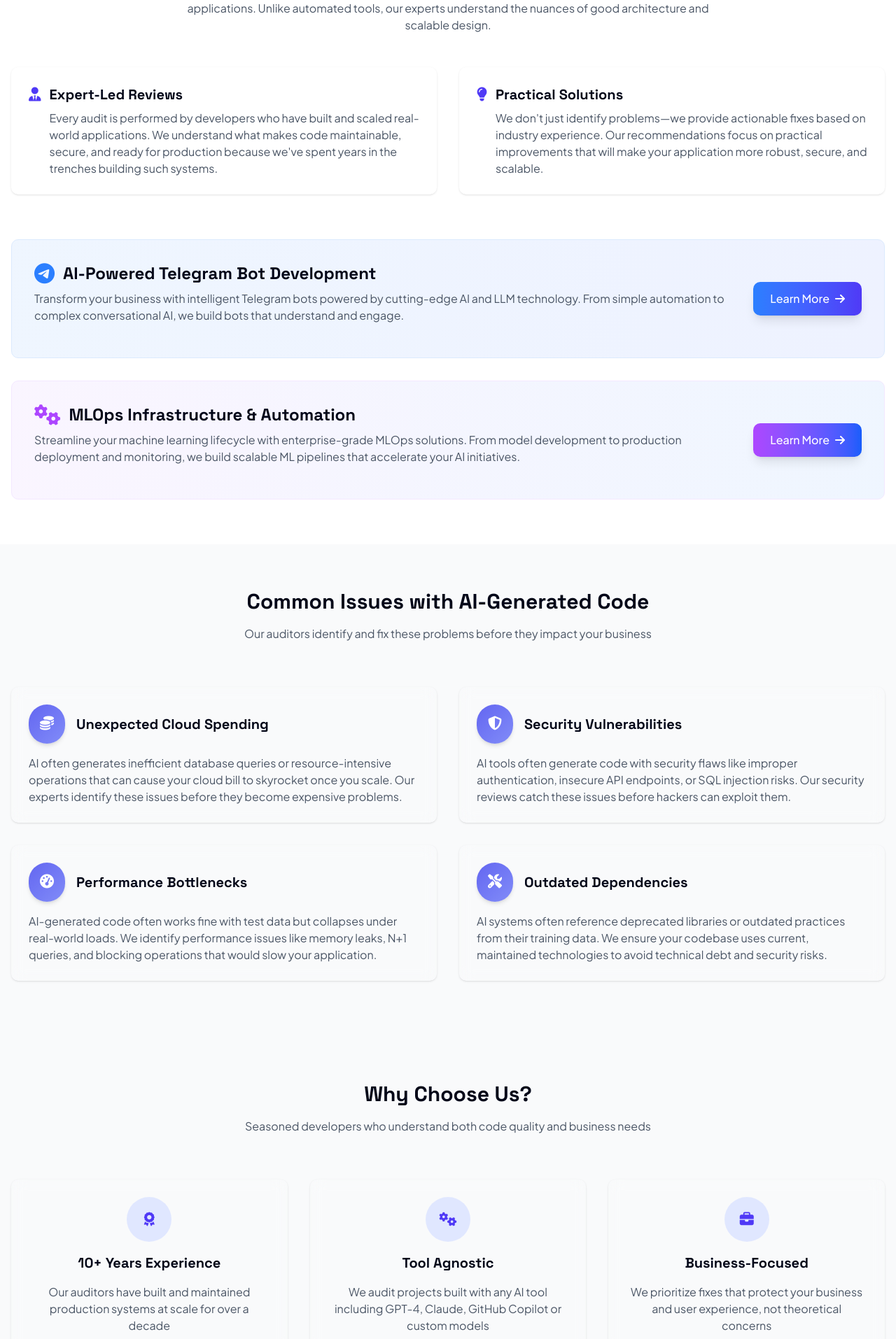
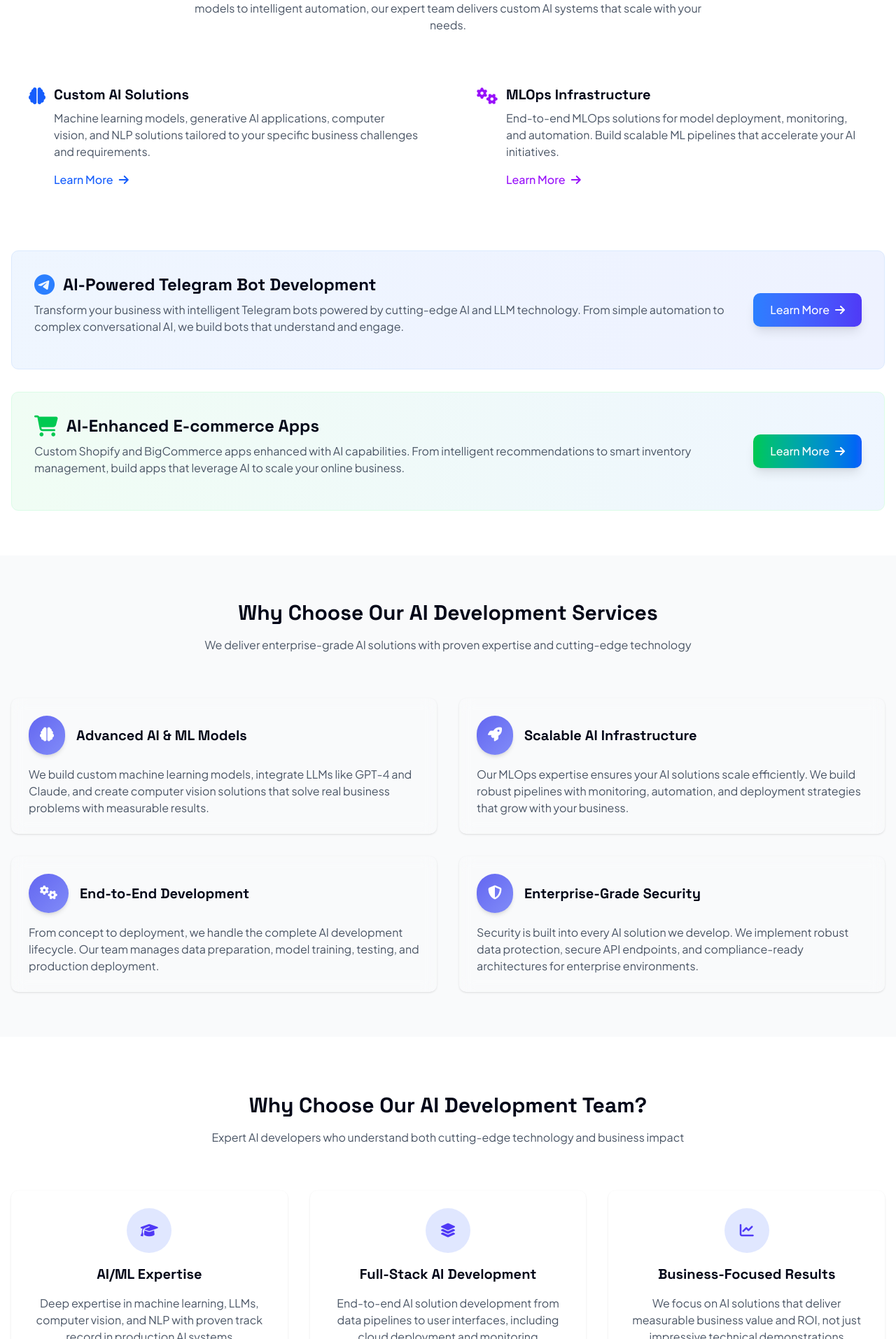
Before and after one commit to skyfortress/blog, a Next.js app: page / in a window 1280 px wide. Shown: the part 826-2740 px from the top of the page at 70% size. Built offline with nearby package versions, Linux system fonts and the light colour scheme.

Commit message:
Revamp homepage content and structure to emphasize AI development services and enhance user engagement

```diff
--- a/src/app/page.tsx
+++ b/src/app/page.tsx
@@ -15,19 +15,19 @@ export default function Home() {
         </div>
         <div className="max-w-4xl mx-auto relative z-10 text-center">
           <h1 className="text-5xl md:text-7xl font-bold text-white mb-8 leading-tight hero-title">
-            Don&apos;t Let AI Mistakes{' '}
+            Transform Your Business{' '}
             <span className="text-transparent bg-clip-text bg-gradient-to-r from-indigo-400 to-blue-400">
-              Cost You
+              With AI
             </span>
           </h1>
           <p className="text-lg md:text-xl text-gray-300 mb-12 leading-relaxed max-w-2xl mx-auto hero-description">
-            A single security breach or performance issue can cost far more than an expert review. Get peace of mind knowing your AI-generated project is ready for the real world.
+            From custom AI solutions to intelligent automation, we build cutting-edge AI systems that scale your business and unlock unprecedented growth opportunities.
           </p>
           <a
             href="#contact"
             className="inline-flex items-center px-10 py-5 rounded-lg text-white font-medium accent-gradient shadow-lg shadow-indigo-500/25 hover:shadow-xl hover:shadow-indigo-500/30 transition-all duration-300 hero-cta"
           >
-            Get a Free Audit - Limited Slots
+            Start Your AI Journey
             <i className="fas fa-arrow-right ml-3"></i>
           </a>
         </div>
@@ -36,37 +36,52 @@ export default function Home() {
       {/* Services Section */}
       <section id="services" className="py-16 bg-white">
         <div className="max-w-7xl mx-auto px-4">
-          <h2 className="text-3xl font-bold text-center mb-6">Human Expertise Behind Every Audit</h2>
+          <h2 className="text-3xl font-bold text-center mb-6">AI Development Services</h2>
           <p className="text-gray-600 text-center mb-12 max-w-3xl mx-auto">
-            Our audit team consists of senior developers with 10+ years of experience building production applications. Unlike automated tools, our experts understand the nuances of good architecture and scalable design.
+            We specialize in building cutting-edge AI solutions that transform businesses. From machine learning models to intelligent automation, our expert team delivers custom AI systems that scale with your needs.
           </p>
-          <div className="grid md:grid-cols-2 gap-8">
-            <div className="p-6 bg-gray-50 rounded-lg shadow-sm card-hover">
+
+          {/* Main Services Grid */}
+          <div className="grid md:grid-cols-2 gap-8 mb-16">
+            <div className="p-6 bg-gradient-to-br from-blue-50 to-indigo-50 rounded-lg border border-blue-100 card-hover">
               <div className="flex items-start">
-                <i className="fas fa-user-tie text-indigo-600 mt-1 mr-3 text-xl"></i>
+                <i className="fas fa-brain text-blue-600 mt-1 mr-3 text-2xl"></i>
                 <div>
-                  <h3 className="font-semibold text-xl mb-2">Expert-Led Reviews</h3>
-                  <p className="text-gray-600">
-                    Every audit is performed by developers who have built and scaled real-world applications. We understand what makes code maintainable, secure, and ready for production because we&apos;ve spent years in the trenches building such systems.
+                  <h3 className="font-semibold text-xl mb-2">Custom AI Solutions</h3>
+                  <p className="text-gray-600 mb-4">
+                    Machine learning models, generative AI applications, computer vision, and NLP solutions tailored to your specific business challenges and requirements.
                   </p>
+                  <a
+                    href="/custom-ai-services"
+                    className="inline-flex items-center text-blue-600 font-medium hover:text-blue-700 transition-colors"
+                  >
+                    Learn More <i className="fas fa-arrow-right ml-2"></i>
+                  </a>
                 </div>
               </div>
             </div>
-            <div className="p-6 bg-gray-50 rounded-lg shadow-sm card-hover">
+
+            <div className="p-6 bg-gradient-to-br from-purple-50 to-blue-50 rounded-lg border border-purple-100 card-hover">
               <div className="flex items-start">
-                <i className="fas fa-lightbulb text-indigo-600 mt-1 mr-3 text-xl"></i>
+                <i className="fas fa-cogs text-purple-600 mt-1 mr-3 text-2xl"></i>
                 <div>
-                  <h3 className="font-semibold text-xl mb-2">Practical Solutions</h3>
-                  <p className="text-gray-600">
-                    We don&apos;t just identify problems—we provide actionable fixes based on industry experience. Our recommendations focus on practical improvements that will make your application more robust, secure, and scalable.
+                  <h3 className="font-semibold text-xl mb-2">MLOps Infrastructure</h3>
+                  <p className="text-gray-600 mb-4">
+                    End-to-end MLOps solutions for model deployment, monitoring, and automation. Build scalable ML pipelines that accelerate your AI initiatives.
                   </p>
+                  <a
+                    href="/mlops-services"
+                    className="inline-flex items-center text-purple-600 font-medium hover:text-purple-700 transition-colors"
+                  >
+                    Learn More <i className="fas fa-arrow-right ml-2"></i>
+                  </a>
                 </div>
               </div>
             </div>
           </div>
 
           {/* Telegram Bots Service Highlight */}
-          <div className="mt-16 p-8 bg-gradient-to-r from-blue-50 to-indigo-50 rounded-lg border border-blue-100">
+          <div className="mt-8 p-8 bg-gradient-to-r from-blue-50 to-indigo-50 rounded-lg border border-blue-100">
             <div className="flex items-center justify-between flex-wrap gap-6">
               <div className="flex-1">
                 <h3 className="text-2xl font-bold mb-2 flex items-center">
@@ -89,22 +104,22 @@ export default function Home() {
             </div>
           </div>
 
-          {/* MLOps Services Highlight */}
-          <div className="mt-8 p-8 bg-gradient-to-r from-purple-50 to-blue-50 rounded-lg border border-purple-100">
+          {/* E-commerce Apps Service Highlight */}
+          <div className="mt-8 p-8 bg-gradient-to-r from-green-50 to-blue-50 rounded-lg border border-green-100">
             <div className="flex items-center justify-between flex-wrap gap-6">
               <div className="flex-1">
                 <h3 className="text-2xl font-bold mb-2 flex items-center">
-                  <i className="fas fa-cogs text-purple-500 mr-3 text-3xl"></i>
-                  MLOps Infrastructure & Automation
+                  <i className="fas fa-shopping-cart text-green-500 mr-3 text-3xl"></i>
+                  AI-Enhanced E-commerce Apps
                 </h3>
                 <p className="text-gray-600 mb-4">
-                  Streamline your machine learning lifecycle with enterprise-grade MLOps solutions. From model development to production deployment and monitoring, we build scalable ML pipelines that accelerate your AI initiatives.
+                  Custom Shopify and BigCommerce apps enhanced with AI capabilities. From intelligent recommendations to smart inventory management, build apps that leverage AI to scale your online business.
                 </p>
               </div>
               <div className="flex-shrink-0">
                 <a
-                  href="/mlops-services"
-                  className="inline-flex items-center px-6 py-3 rounded-lg text-white font-medium bg-gradient-to-r from-purple-500 to-blue-600 hover:from-purple-600 hover:to-blue-700 transition-all duration-300 shadow-lg"
+                  href="/ecommerce-apps"
+                  className="inline-flex items-center px-6 py-3 rounded-lg text-white font-medium bg-gradient-to-r from-green-500 to-blue-600 hover:from-green-600 hover:to-blue-700 transition-all duration-300 shadow-lg"
                 >
                   Learn More
                   <i className="fas fa-arrow-right ml-2"></i>
@@ -115,24 +130,48 @@ export default function Home() {
         </div>
       </section>
 
-      {/* Common Issues Section */}
+      {/* AI Capabilities Section */}
       <section className="py-16 bg-gray-50">
         <div className="max-w-7xl mx-auto px-4">
-          <h2 className="text-3xl font-bold text-center mb-4">Common Issues with AI-Generated Code</h2>
+          <h2 className="text-3xl font-bold text-center mb-4">Why Choose Our AI Development Services</h2>
           <p className="text-center text-gray-600 mb-16 max-w-3xl mx-auto">
-            Our auditors identify and fix these problems before they impact your business
+            We deliver enterprise-grade AI solutions with proven expertise and cutting-edge technology
           </p>
 
           <div className="grid md:grid-cols-2 gap-8">
             <div className="bg-white p-6 rounded-lg shadow-sm hover:shadow-md transition service-card">
               <div className="flex items-center mb-4">
                 <div className="p-4 rounded-full mr-4 shadow-md" style={{background: 'linear-gradient(135deg, #6366F1 0%, #818CF8 100%)'}}>
-                  <i className="fas fa-coins text-white text-xl"></i>
+                  <i className="fas fa-brain text-white text-xl"></i>
                 </div>
-                <h3 className="text-xl font-semibold">Unexpected Cloud Spending</h3>
+                <h3 className="text-xl font-semibold">Advanced AI & ML Models</h3>
               </div>
               <p className="text-gray-600">
-                AI often generates inefficient database queries or resource-intensive operations that can cause your cloud bill to skyrocket once you scale. Our experts identify these issues before they become expensive problems.
+                We build custom machine learning models, integrate LLMs like GPT-4 and Claude, and create computer vision solutions that solve real business problems with measurable results.
+              </p>
+            </div>
+
+            <div className="bg-white p-6 rounded-lg shadow-sm hover:shadow-md transition service-card">
+              <div className="flex items-center mb-4">
+                <div className="p-4 rounded-full mr-4 shadow-md" style={{background: 'linear-gradient(135deg, #6366F1 0%, #818CF8 100%)'}}>
+                  <i className="fas fa-rocket text-white text-xl"></i>
+                </div>
+                <h3 className="text-xl font-semibold">Scalable AI Infrastructure</h3>
+              </div>
+              <p className="text-gray-600">
+                Our MLOps expertise ensures your AI solutions scale efficiently. We build robust pipelines with monitoring, automation, and deployment strategies that grow with your business.
+              </p>
+            </div>
+
+            <div className="bg-white p-6 rounded-lg shadow-sm hover:shadow-md transition service-card">
+              <div className="flex items-center mb-4">
+                <div className="p-4 rounded-full mr-4 shadow-md" style={{background: 'linear-gradient(135deg, #6366F1 0%, #818CF8 100%)'}}>
+                  <i className="fas fa-cogs text-white text-xl"></i>
+                </div>
+                <h3 className="text-xl font-semibold">End-to-End Development</h3>
+              </div>
+              <p className="text-gray-600">
+                From concept to deployment, we handle the complete AI development lifecycle. Our team manages data preparation, model training, testing, and production deployment.
               </p>
             </div>
 
@@ -141,34 +180,10 @@ export default function Home() {
                 <div className="p-4 rounded-full mr-4 shadow-md" style={{background: 'linear-gradient(135deg, #6366F1 0%, #818CF8 100%)'}}>
                   <i className="fas fa-shield-alt text-white text-xl"></i>
                 </div>
-                <h3 className="text-xl font-semibold">Security Vulnerabilities</h3>
+                <h3 className="text-xl font-semibold">Enterprise-Grade Security</h3>
               </div>
               <p className="text-gray-600">
-                AI tools often generate code with security flaws like improper authentication, insecure API endpoints, or SQL injection risks. Our security reviews catch these issues before hackers can exploit them.
-              </p>
-            </div>
-
-            <div className="bg-white p-6 rounded-lg shadow-sm hover:shadow-md transition service-card">
-              <div className="flex items-center mb-4">
-                <div className="p-4 rounded-full mr-4 shadow-md" style={{background: 'linear-gradient(135deg, #6366F1 0%, #818CF8 100%)'}}>
-                  <i className="fas fa-tachometer-alt text-white text-xl"></i>
-                </div>
-                <h3 className="text-xl font-semibold">Performance Bottlenecks</h3>
-              </div>
-              <p className="text-gray-600">
-                AI-generated code often works fine with test data but collapses under real-world loads. We identify performance issues like memory leaks, N+1 queries, and blocking operations that would slow your application.
-              </p>
-            </div>
-
-            <div className="bg-white p-6 rounded-lg shadow-sm hover:shadow-md transition service-card">
-              <div className="flex items-center mb-4">
-                <div className="p-4 rounded-full mr-4 shadow-md" style={{background: 'linear-gradient(135deg, #6366F1 0%, #818CF8 100%)'}}>
-                  <i className="fas fa-tools text-white text-xl"></i>
-                </div>
-                <h3 className="text-xl font-semibold">Outdated Dependencies</h3>
-              </div>
-              <p className="text-gray-600">
-                AI systems often reference deprecated libraries or outdated practices from their training data. We ensure your codebase uses current, maintained technologies to avoid technical debt and security risks.
+                Security is built into every AI solution we develop. We implement robust data protection, secure API endpoints, and compliance-ready architectures for enterprise environments.
               </p>
             </div>
           </div>
@@ -176,38 +191,38 @@ export default function Home() {
       </section>
 
       {/* Why Choose Us Section */}
-      <section id="why-us" className="py-20 bg-gray-50">
+      <section id="why-us" className="py-20 bg-white">
         <div className="max-w-7xl mx-auto px-4">
-          <h2 className="text-3xl font-bold text-center mb-4">Why Choose Us?</h2>
+          <h2 className="text-3xl font-bold text-center mb-4">Why Choose Our AI Development Team?</h2>
           <p className="text-center text-gray-600 mb-16 max-w-3xl mx-auto">
-            Seasoned developers who understand both code quality and business needs
+            Expert AI developers who understand both cutting-edge technology and business impact
           </p>
           <div className="grid md:grid-cols-3 gap-8">
-            <div className="text-center p-6 bg-white rounded-lg shadow-sm card-hover">
+            <div className="text-center p-6 bg-gray-50 rounded-lg shadow-sm card-hover">
               <div className="mx-auto bg-indigo-100 w-16 h-16 rounded-full flex items-center justify-center mb-4">
-                <i className="fas fa-award text-indigo-600 text-xl"></i>
+                <i className="fas fa-graduation-cap text-indigo-600 text-xl"></i>
               </div>
-              <h3 className="text-xl font-semibold mb-4">10+ Years Experience</h3>
+              <h3 className="text-xl font-semibold mb-4">AI/ML Expertise</h3>
               <p className="text-gray-600">
-                Our auditors have built and maintained production systems at scale for over a decade
+                Deep expertise in machine learning, LLMs, computer vision, and NLP with proven track record in production AI systems
               </p>
             </div>
-            <div className="text-center p-6 bg-white rounded-lg shadow-sm card-hover">
+            <div className="text-center p-6 bg-gray-50 rounded-lg shadow-sm card-hover">
               <div className="mx-auto bg-indigo-100 w-16 h-16 rounded-full flex items-center justify-center mb-4">
-                <i className="fas fa-cogs text-indigo-600 text-xl"></i>
+                <i className="fas fa-layer-group text-indigo-600 text-xl"></i>
               </div>
-              <h3 className="text-xl font-semibold mb-4">Tool Agnostic</h3>
+              <h3 className="text-xl font-semibold mb-4">Full-Stack AI Development</h3>
               <p className="text-gray-600">
-                We audit projects built with any AI tool including GPT-4, Claude, GitHub Copilot or custom models
+                End-to-end AI solution development from data pipelines to user interfaces, including cloud deployment and monitoring
               </p>
             </div>
-            <div className="text-center p-6 bg-white rounded-lg shadow-sm card-hover">
+            <div className="text-center p-6 bg-gray-50 rounded-lg shadow-sm card-hover">
               <div className="mx-auto bg-indigo-100 w-16 h-16 rounded-full flex items-center justify-center mb-4">
-                <i className="fas fa-briefcase text-indigo-600 text-xl"></i>
+                <i className="fas fa-chart-line text-indigo-600 text-xl"></i>
               </div>
-              <h3 className="text-xl font-semibold mb-4">Business-Focused</h3>
+              <h3 className="text-xl font-semibold mb-4">Business-Focused Results</h3>
               <p className="text-gray-600">
-                We prioritize fixes that protect your business and user experience, not theoretical concerns
+                We focus on AI solutions that deliver measurable business value and ROI, not just impressive technical demonstrations
               </p>
             </div>
           </div>
@@ -217,9 +232,9 @@ export default function Home() {
       {/* Contact Section */}
       <section id="contact" className="py-20 bg-gray-50">
         <div className="max-w-3xl mx-auto px-4">
-          <h2 className="text-3xl font-bold text-center mb-4">Ready to Audit Your AI generated project?</h2>
+          <h2 className="text-3xl font-bold text-center mb-4">Ready to Transform Your Business with AI?</h2>
           <p className="text-center text-gray-600 mb-10 max-w-xl mx-auto">
-            Get expert eyes on your AI-generated code today
+            Let&apos;s discuss how our AI solutions can accelerate your business growth and innovation
           </p>
           <ContactForm />
         </div>
```
